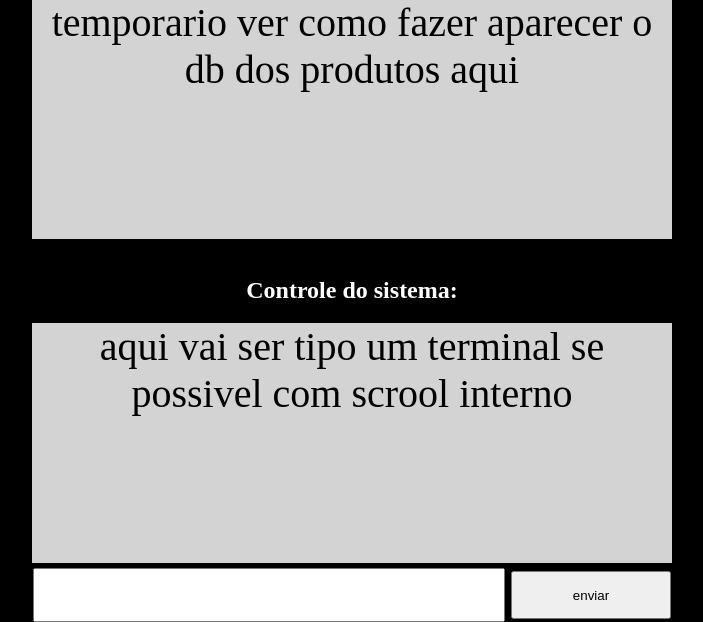
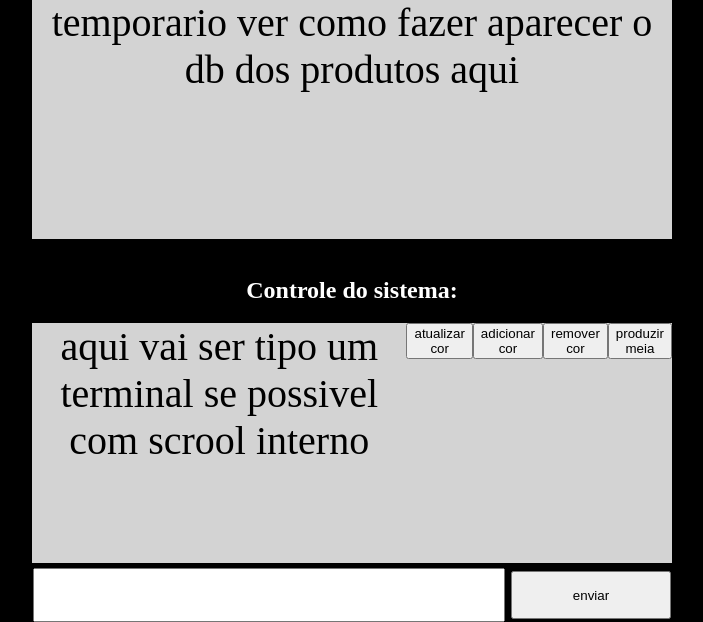
Before and after one commit to Luzatti-alt/finalizacao_2_tri_meia, a Flask app: page /adm in a window 1280 px wide. Shown: the part 505-1127 px from the top of the page, without its empty margins (288-991 px from the left). Run offline with Flask 3, Linux system fonts and the light colour scheme; data that the repository does not hold is empty.

Commit message:
Atualizar o adm.html

```diff
--- a/web/templates/adm.html
+++ b/web/templates/adm.html
@@ -33,6 +33,10 @@
     <h2 style="color:white">Controle do sistema:</h2>
     <div class="adm_infos">
       aqui vai ser tipo um terminal se possivel com scrool interno
+      <button class="atualizar_cor">atualizar cor</button>
+      <button class="adicionar_cor">adicionar cor</button>
+      <button class="remover_cor">remover cor</button>
+      <button class="produzir_meia">produzir meia</button>
     </div>
   </center>
   <center>
```
